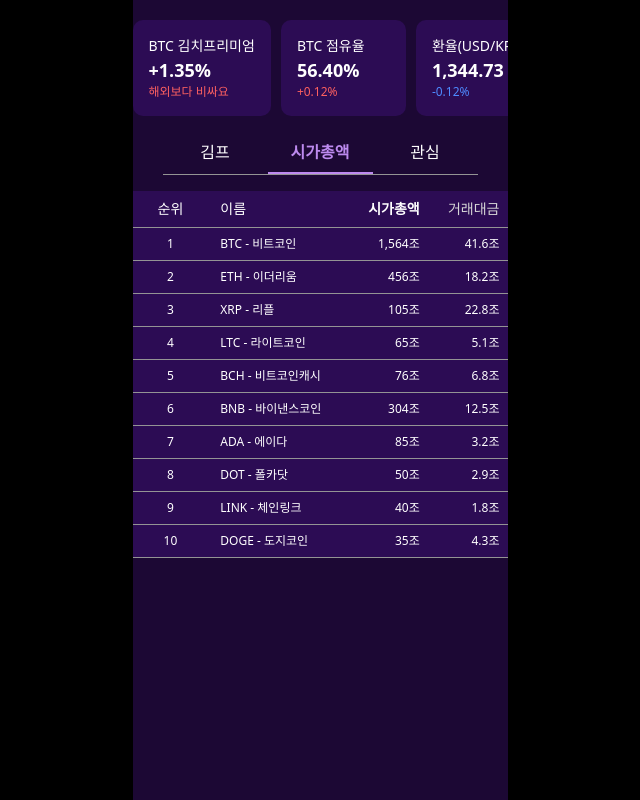
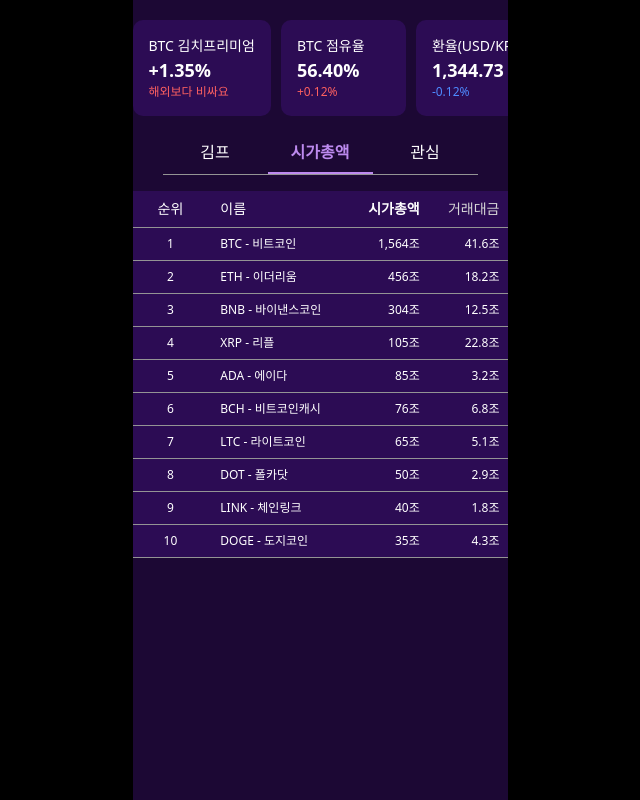
Before and after one commit to Chaemin-L/bitrics_FE, a React (Create React App) app: page / in a window 1280 px wide. Both pictures are taken after a click on the element "시가총액". Shown: the whole page, without its empty margins (320-960 px from the left). Built offline with nearby package versions, Linux system fonts and the light colour scheme.

Commit message:
fix: 시가총액 탭 들어가면 정렬 안돼있는 오류 해결

```diff
--- a/src/components/home/MarketCapList.tsx
+++ b/src/components/home/MarketCapList.tsx
@@ -1,4 +1,4 @@
-import React, { useState } from "react";
+import React, { useState, useEffect } from "react";
 import clsx from "clsx";
 interface MarketCapData {
   market: string;
@@ -30,10 +30,13 @@
     "marketCap"
   );
 
+  useEffect(() => {
+    const sortedData = [...data].sort((a, b) => b[sortKey] - a[sortKey]);
+    setData(sortedData);
+  }, [sortKey]);
+
   const handleSort = (key: "marketCap" | "tradingVolume") => {
     setSortKey(key);
-    const sortedData = [...data].sort((a, b) => b[key] - a[key]);
-    setData(sortedData);
   };
 
   return (
```
